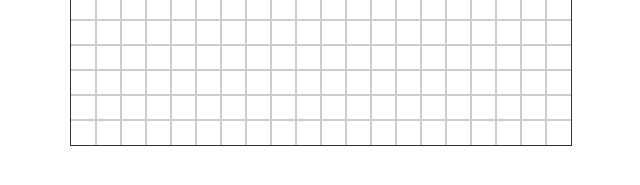
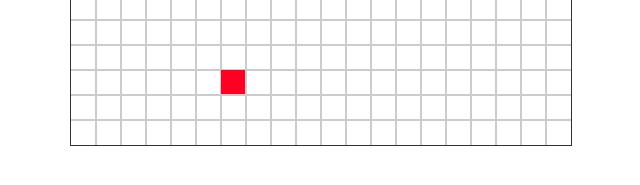
Before and after one commit to badeevdm/Snake, a plain HTML site: page index.html in a window 1280 px wide. Shown: the part 563-748 px from the top of the page, 319-959 px from the left. Drawn offline with Linux system fonts and the light colour scheme.

Commit message:
spawn apples and eating

```diff
--- a/css/main.css
+++ b/css/main.css
@@ -24,3 +24,7 @@ body {
     background-color: #9CEC5B;
     outline: 1px solid white;
 }
+
+.apple {
+    background-color: #ff0022;
+}
--- a/js/main.js
+++ b/js/main.js
@@ -39,10 +39,21 @@ class Apple {
             x: 0,
             y: 0
         }
+        this.active = false
     }
 
-    randomSpawn(snakeXY, fieldXY) {
-
+    randomSpawn(snake, fieldX, fieldY) {
+        let randX = Math.floor(0 + Math.random()*(fieldX + 1 - 0));
+        let randY = Math.floor(0 + Math.random()*(fieldY + 1 - 0));
+        snake.forEach(item => {
+            if (randX == item.x && randY == item.y) {
+                randY++;
+                randX--;
+            }
+        })
+        this.place.x = randX;
+        this.place.y = randY;
+        this.active = true;
     }
 }
 
@@ -60,6 +71,7 @@ for (let i=0; i<colH; i++) {
 }
 
 let playerSnake = new Snake();
+let apples = new Apple();
 
 function createEnv() {
     for (let i=0; i<playerSnake.body.length;i++) {
@@ -92,6 +104,14 @@ function move() {
 function loop() {
 
     move();
+    if (!apples.active) {
+        apples.randomSpawn(snakeCoord, colW, colH);
+        document.querySelector(`[posx="${apples.place.x}"][posy="${apples.place.y}"]`).classList.add('apple');
+    }
+    if (snakeCoord[0].x == apples.place.x && snakeCoord[0].y == apples.place.y) {
+        document.querySelector(`[posx="${apples.place.x}"][posy="${apples.place.y}"]`).classList.remove('apple');
+        apples.active = false;
+    }
 
 }
 
```
